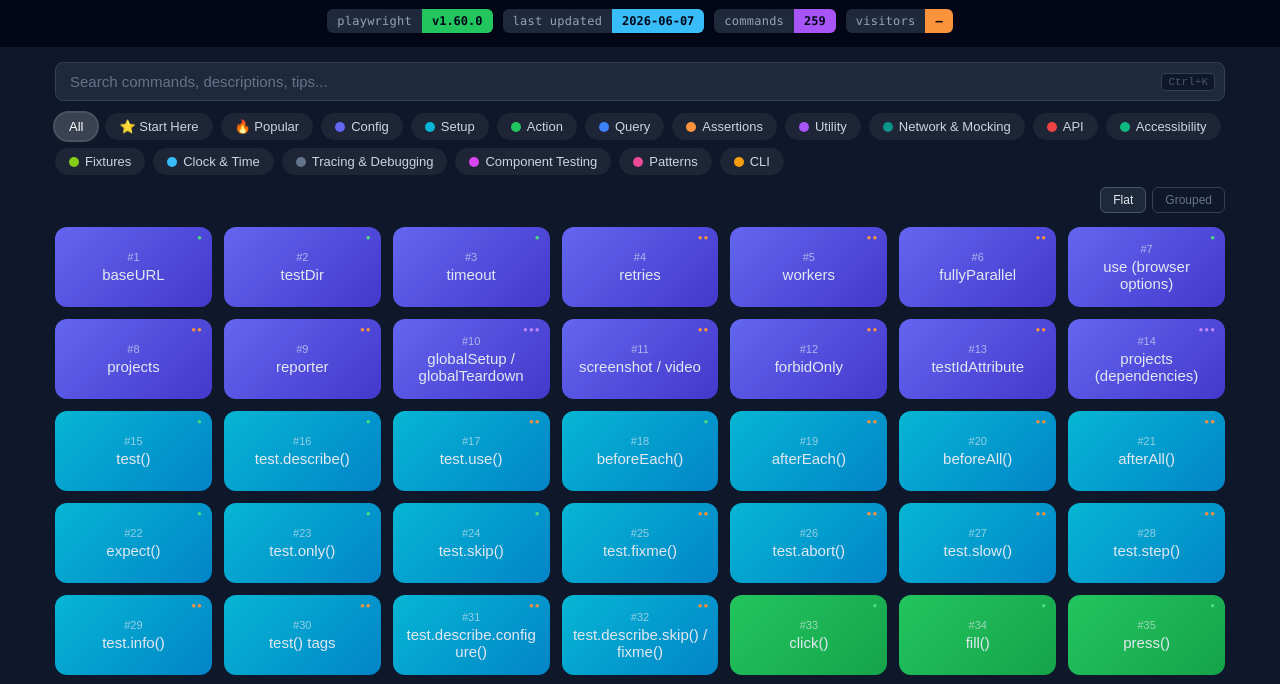
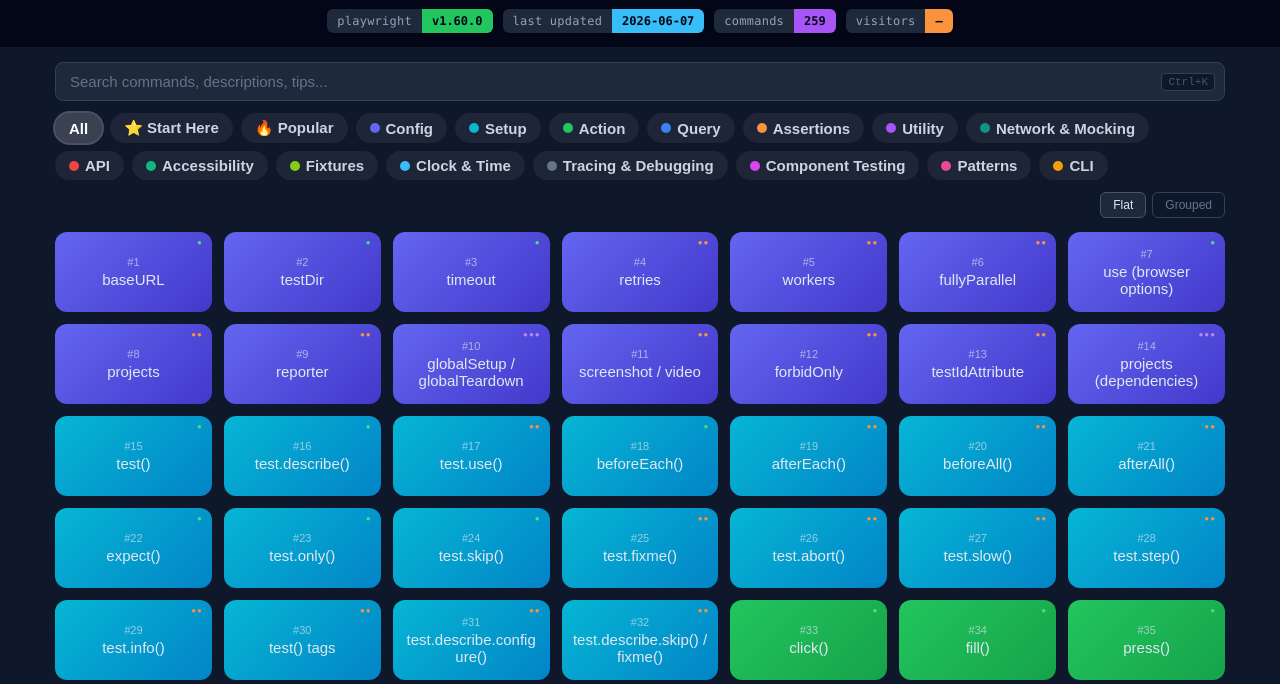
Before and after one commit to youvegotnigel/playwright-commands-cheat-sheet, a website with bundled scripts: page index.html in a window 1280 px wide. Shown: the part 82-766 px from the top of the page. Built offline with nearby package versions, Linux system fonts and the light colour scheme; some packages are replaced by stand-ins of ours; no server answers; the database is empty.

Commit message:
Update style.css

```diff
--- a/style.css
+++ b/style.css
@@ -62,7 +62,7 @@
   display: flex; align-items: center; gap: 6px;
   padding: 6px 14px; border-radius: 999px; border: none;
   background: rgba(255,255,255,0.06); color: #cbd5e1;
-  cursor: pointer; font-size: 13px; font-weight: 500;
+  cursor: pointer; font-size: 15px; font-weight: 700;
   transition: all 0.15s; white-space: nowrap;
 }
 .filter-btn:hover  { background: rgba(255,255,255,0.12); }
```
